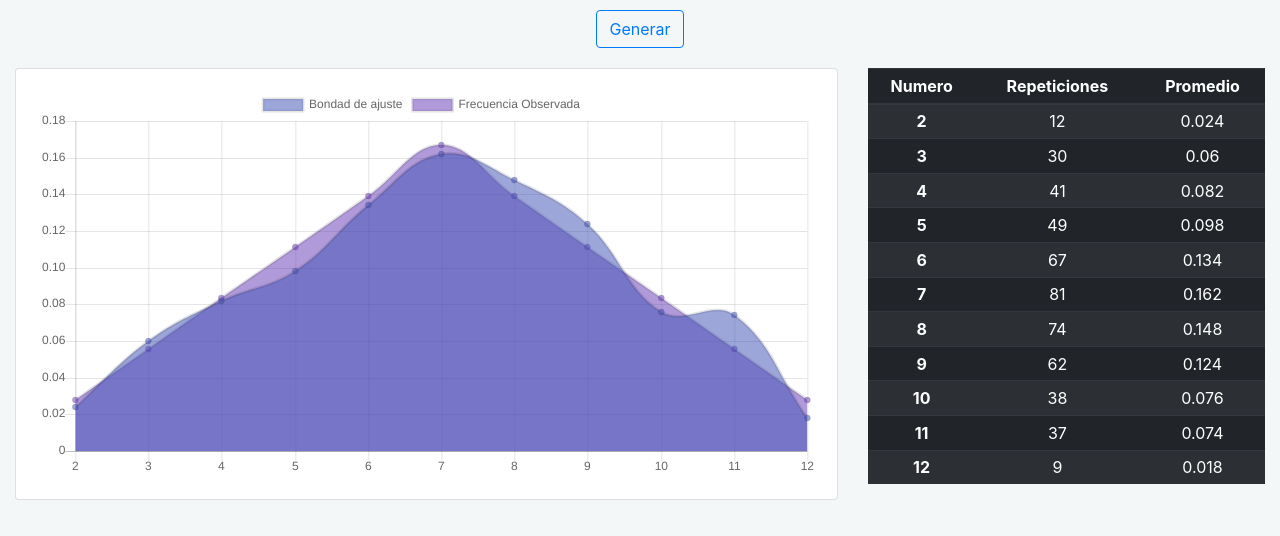
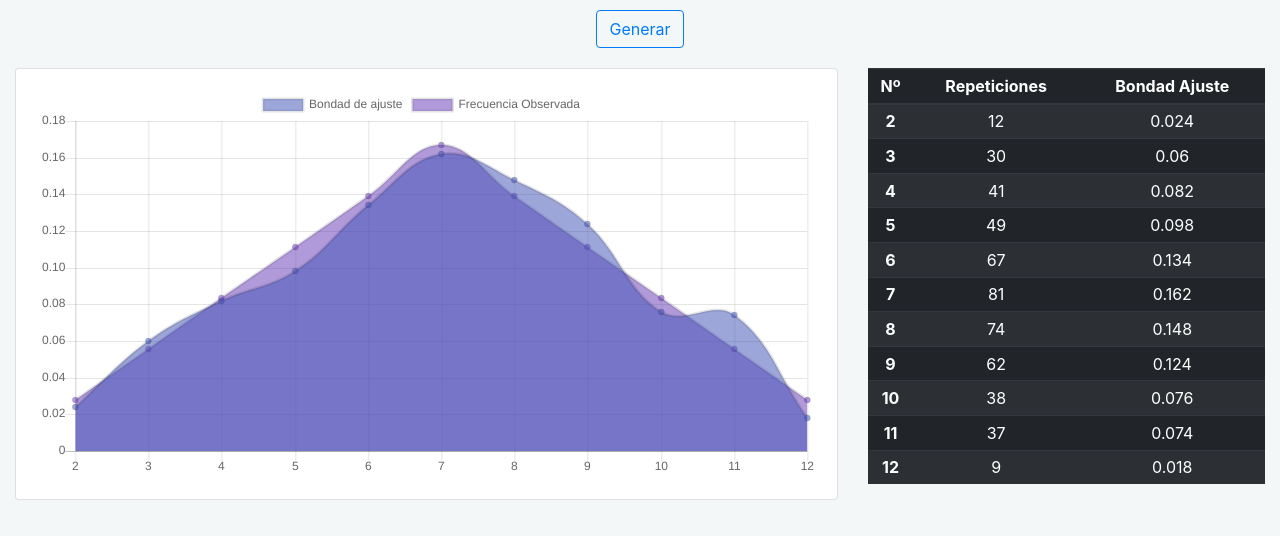
Before and after one commit to mariovzc/taller-simulacion, a plain HTML site: page index.html in a window 1280 px wide. Drawn offline with Linux system fonts and the light colour scheme.

Commit message:
cambiando el nombre

```diff
--- a/index.html
+++ b/index.html
@@ -28,9 +28,9 @@
             <table class="table table-striped table-dark table-sm">
               <thead class="thead-dark">
                 <tr>
-                  <th scope="col" class="text-center">Numero</th>
+                  <th scope="col" class="text-center">Nº</th>
                   <th scope="col" class="text-center">Repeticiones</th>
-                  <th scope="col" class="text-center">Promedio</th>
+                  <th scope="col" class="text-center">Bondad Ajuste</th>
                 </tr>
               </thead>
               <tbody id="tabla">
```
